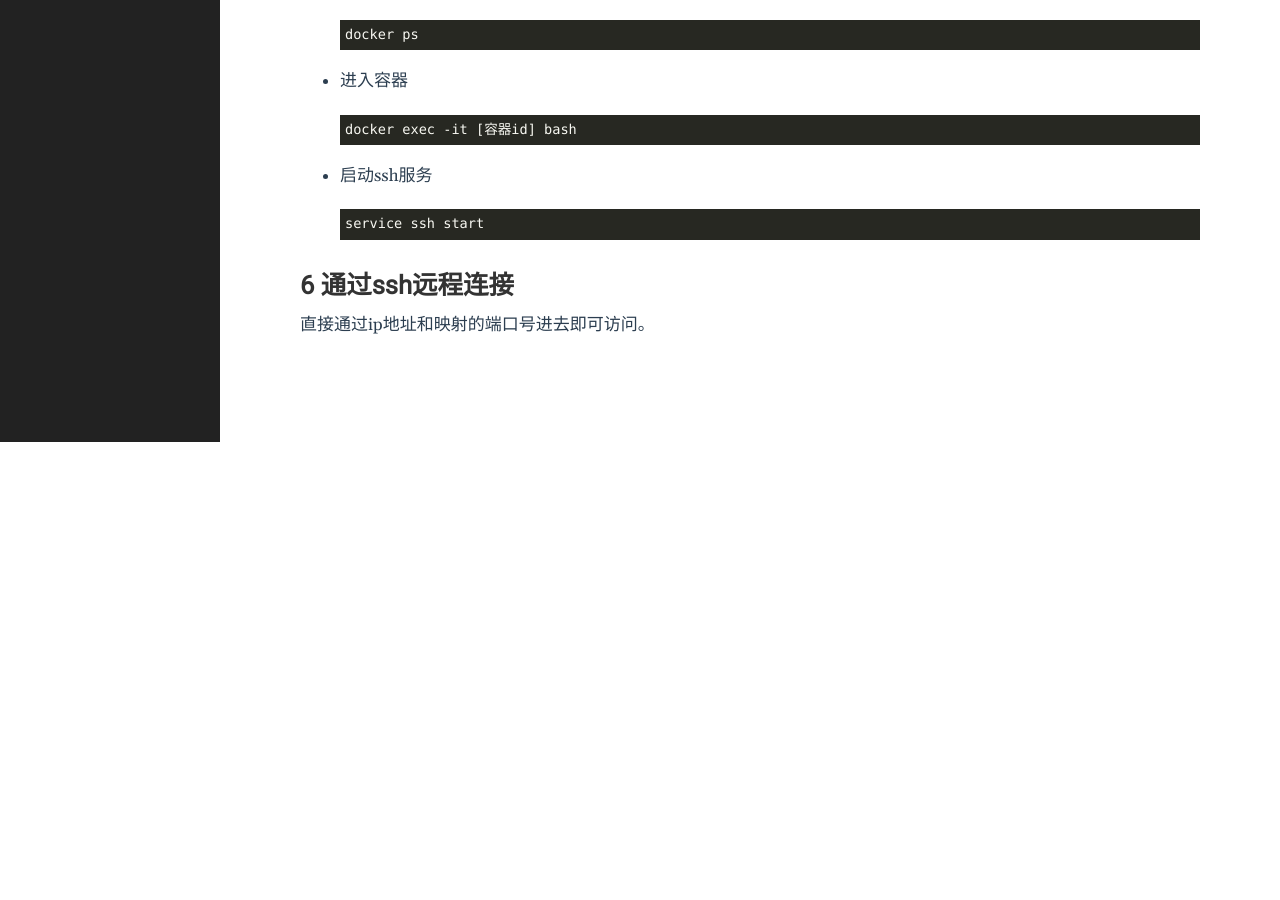
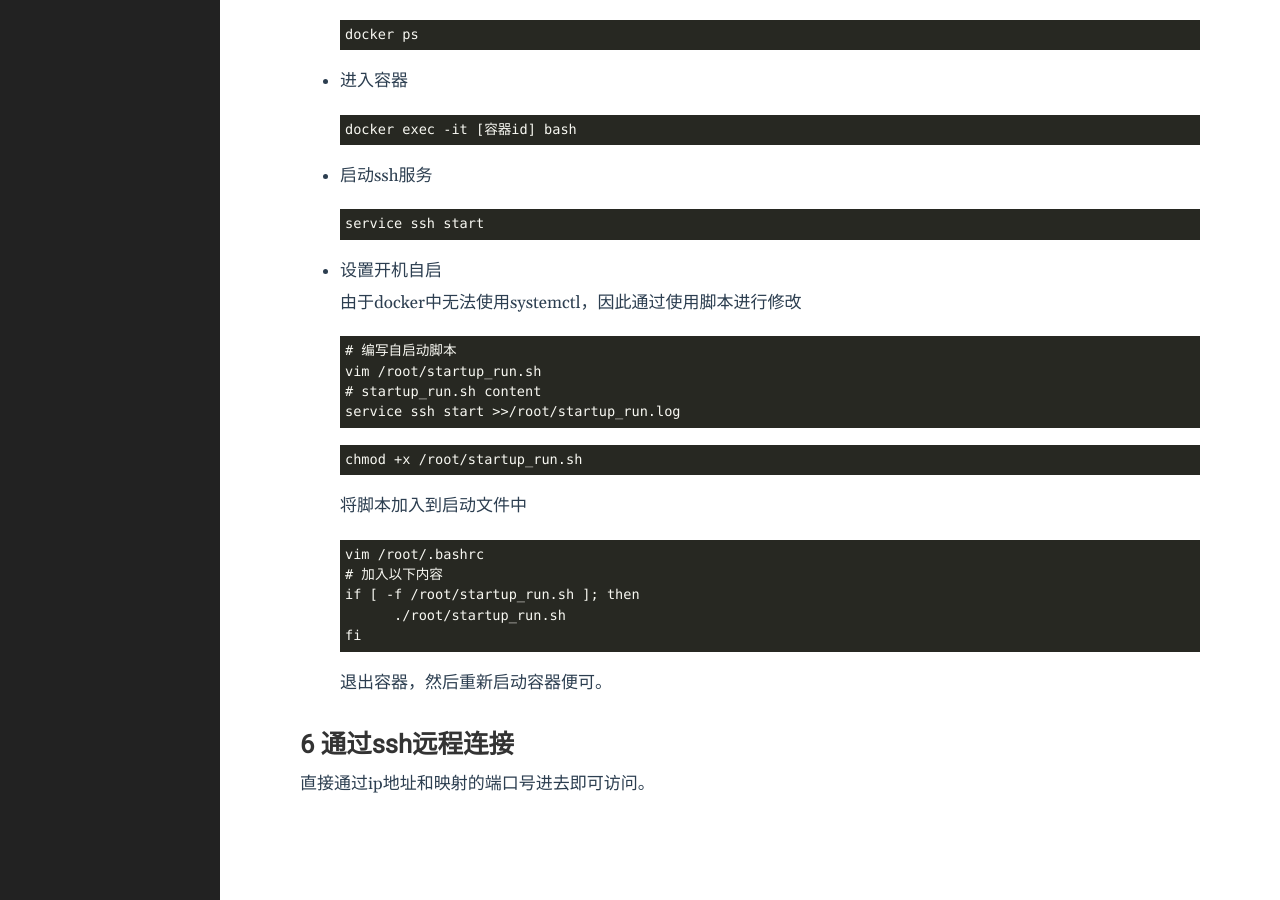
Before and after one commit to DreamMr/DreamMr.github.io, a Jekyll site: the page built from _posts/2022-4-19-Docker配置远程连接.md, in a window 1280 px wide and 900 px high, scrolled down 1635 px. Built offline with Jekyll 4.4.1, drawn with Linux system fonts in a browser that asks for light colours; before the commit the page ends 2077 px from its top, so only the background shows below that.

Commit message:
添加启动容器自启动ssh脚本

````diff
--- a/_posts/2022-4-19-Docker配置远程连接.md
+++ b/_posts/2022-4-19-Docker配置远程连接.md
@@ -104,6 +104,33 @@ excerpt_separator: 。
   service ssh start
   ```
 
+- 设置开机自启
+
+  由于docker中无法使用systemctl，因此通过使用脚本进行修改
+
+  ```
+  # 编写自启动脚本
+  vim /root/startup_run.sh
+  # startup_run.sh content
+  service ssh start >>/root/startup_run.log
+  ```
+
+  ```
+  chmod +x /root/startup_run.sh
+  ```
+
+  将脚本加入到启动文件中
+
+  ```
+  vim /root/.bashrc
+  # 加入以下内容
+  if [ -f /root/startup_run.sh ]; then
+        ./root/startup_run.sh
+  fi
+  ```
+
+  退出容器，然后重新启动容器便可。
+
 ## 6 通过ssh远程连接
 
 直接通过ip地址和映射的端口号进去即可访问。
````
